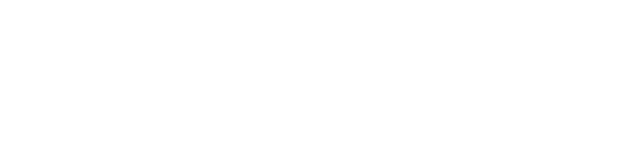
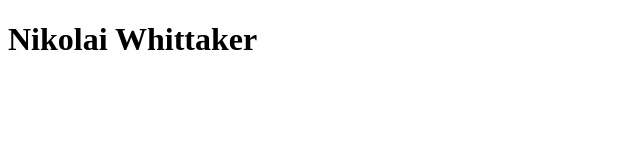
Before and after one commit to whit1030/starter, a plain HTML site: page index.html in a window 1280 px wide. Shown: the whole page, without its empty margins (0-640 px from the left). Drawn offline with Linux system fonts and the light colour scheme.

Commit message:
Changed readme and html files.

```diff
--- a/index.html
+++ b/index.html
@@ -5,6 +5,6 @@
     <title>Starter Project</title>
 </head>
 <body>
-
+    <h1>Nikolai Whittaker</h1>
 </body>
 </html>
```
Also changed, not shown: 1 other file.
